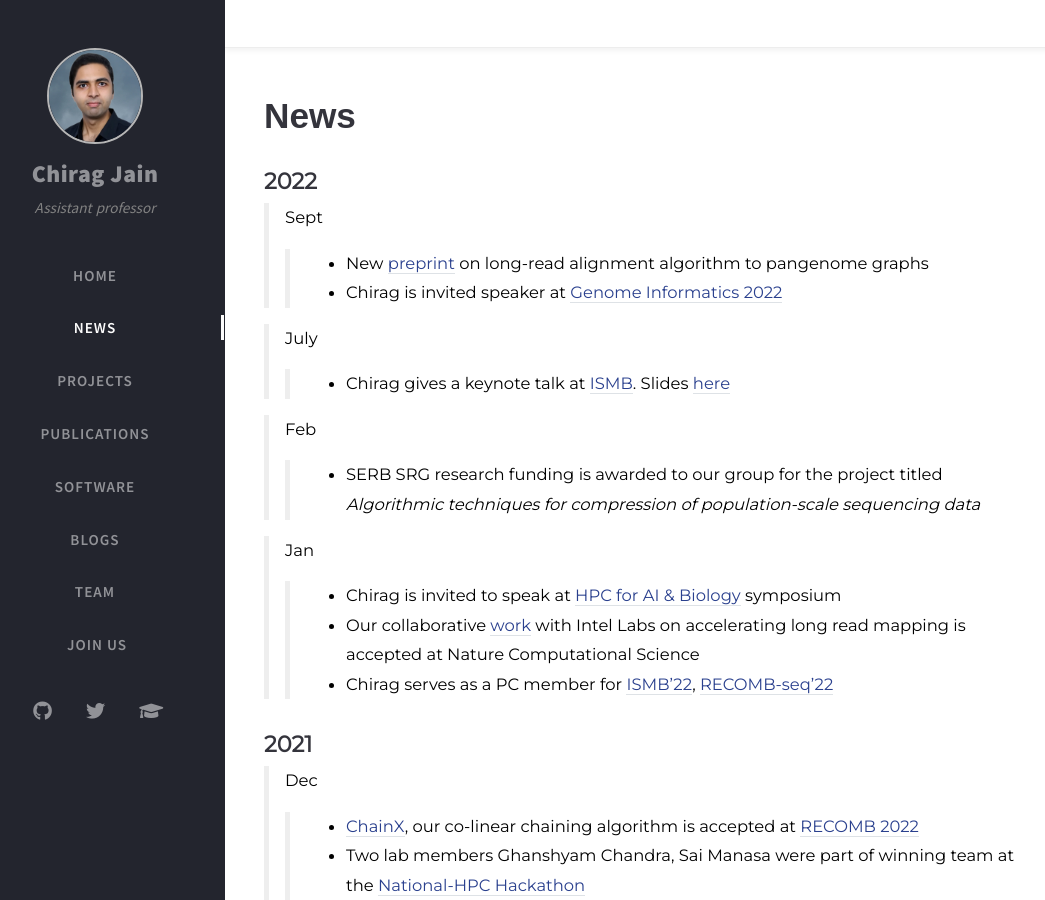
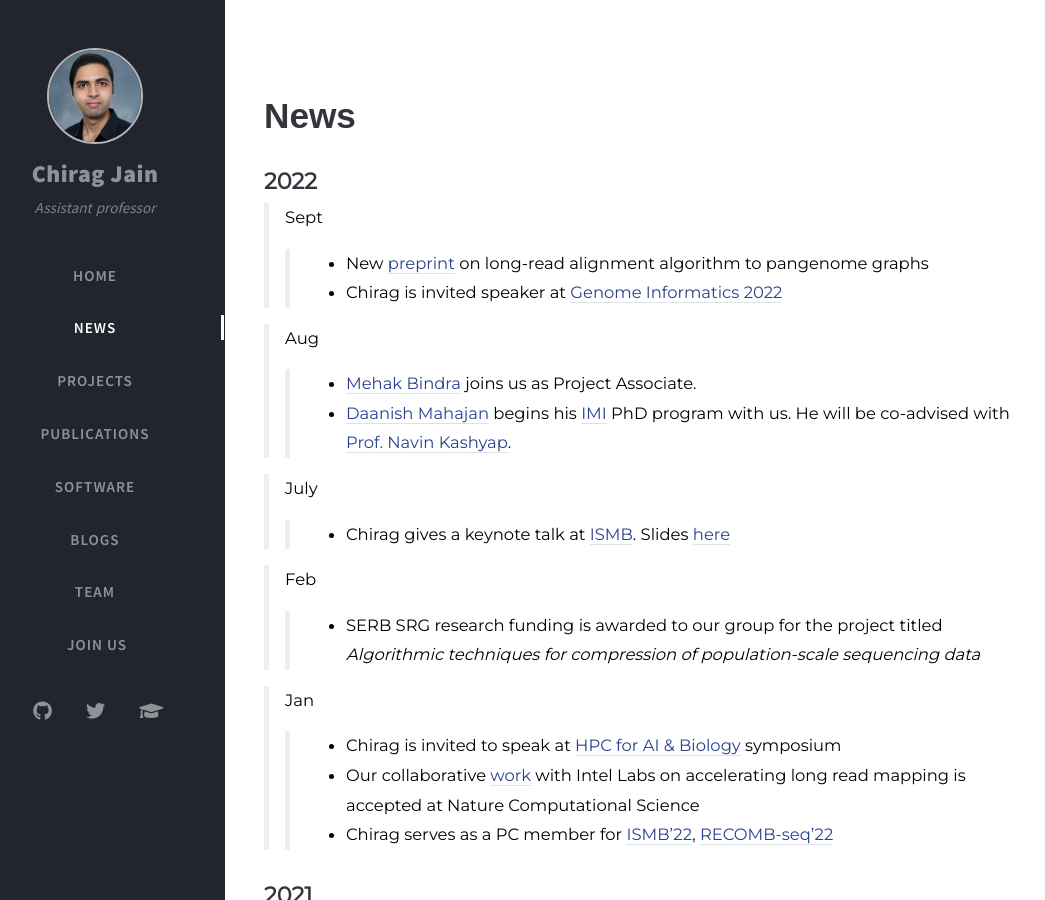
Before and after one commit to at-cg/at-cg.github.io, a Jekyll site: the page built from tabs/new.md, in a window 1280 px wide and 900 px high. Shown: the whole window, without its empty margins (35-1080 px from the left). Built offline with Jekyll 4.4.1, drawn with Linux system fonts in a browser that asks for light colours; nearby versions of some CDN libraries; comment, search, counter and statistics services are not loaded.

Commit message:
Update new.md

```diff
--- a/tabs/new.md
+++ b/tabs/new.md
@@ -24,6 +24,10 @@ type: news
 > Sept
 >> - New [preprint](https://doi.org/10.1101/2022.08.29.505691) on long-read alignment algorithm to pangenome graphs
 >> - Chirag is invited speaker at [Genome Informatics 2022](https://coursesandconferences.wellcomeconnectingscience.org/event/genome-informatics-20220921/)
+
+> Aug
+>> - [Mehak Bindra](https://www.linkedin.com/in/mehak-bindra-3b85a0110/) joins us as Project Associate.
+>> - [Daanish Mahajan](https://www.linkedin.com/in/daanish-mahajan-644619144/) begins his [IMI](http://msci.iisc.ac.in) PhD program with us. He will be co-advised with [Prof. Navin Kashyap](https://ece.iisc.ac.in/~nkashyap/).
 
 > July
 >> - Chirag gives a keynote talk at [ISMB](https://www.iscb.org/ismb2022-program/abstracts/microbiome). Slides [here](https://drive.google.com/file/d/1CJb3H5E0dfSQMyDjrzzth5TG2M_IEO2R/view?usp=sharing)
```
